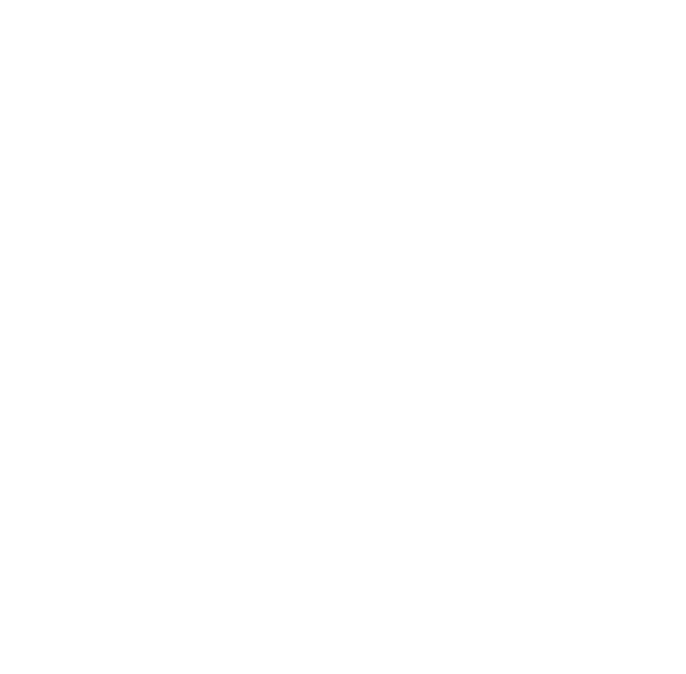
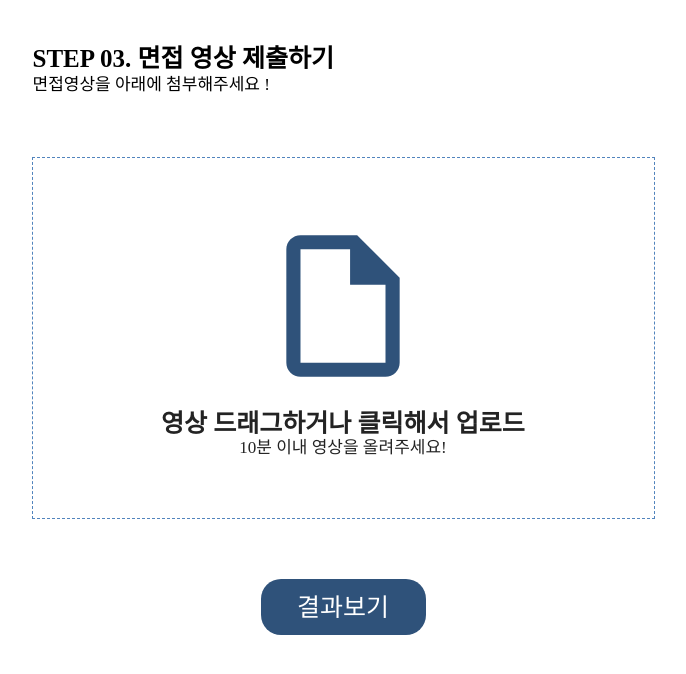
Before and after one commit to KimSetJeong/mju-capstone1-frontend, a React (Create React App) app: page /upload in a window 1280 px wide. Shown: the top 674 px of the page, without its empty margins (297-983 px from the left). Built offline with nearby package versions, Linux system fonts and the light colour scheme; a web font is replaced by a local one.

Commit message:
Feat: 업로드 페이지 구현

```diff
--- a/src/App.tsx
+++ b/src/App.tsx
@@ -1,7 +1,24 @@
-import React from 'react';
+import { BrowserRouter as Router, Routes, Route } from 'react-router-dom';
+import { ThemeProvider } from 'styled-components';
+import { theme } from './styles/theme';
+import { GlobalFont } from './styles/GlobalFont';
+import GlobalStyle from './styles/GlobalStyle';
+import Upload from './pages/Upload';
 
 function App() {
-  return <></>;
+  return (
+    <>
+      <ThemeProvider theme={theme}>
+        <GlobalFont />
+        <GlobalStyle />
+        <Router>
+          <Routes>
+            <Route path="/upload" element={<Upload />} />
+          </Routes>
+        </Router>
+      </ThemeProvider>
+    </>
+  );
 }
 
 export default App;
--- /dev/null
+++ b/src/pages/Upload.tsx
@@ -0,0 +1,180 @@
+import { useState } from 'react';
+import { styled } from 'styled-components';
+import { ReactComponent as FileIcon } from '../assets/images/FileIcon.svg';
+
+interface FileInfo {
+  name: string;
+  size: string;
+  type: string;
+}
+
+const Upload = () => {
+  const [isActive, setActive] = useState(false);
+  const [uploadedInfo, setUploadedInfo] = useState<FileInfo | null>(null);
+
+  const handleDragStart = () => setActive(true);
+  const handleDragEnd = () => setActive(false);
+
+  const handleDragOver = (event: React.DragEvent) => {
+    event.preventDefault();
+  };
+
+  const setFileInfo = (file: File) => {
+    const { name, size: byteSize, type } = file;
+    const size = (byteSize / (1024 * 1024)).toFixed(2) + 'mb';
+    setUploadedInfo({ name, size, type });
+  };
+
+  const handleDrop = (event: React.DragEvent) => {
+    event.preventDefault();
+    setActive(false);
+    const file = event.dataTransfer.files[0];
+    setFileInfo(file);
+  };
+
+  const handleUpload = (event: React.ChangeEvent<HTMLInputElement>) => {
+    const file = event.target.files?.[0];
+    if (file) {
+      setFileInfo(file);
+    }
+  };
+
+  return (
+    <Container>
+      <StepGuideWrapper>
+        <StepTitle>STEP 03. 면접 영상 제출하기</StepTitle>
+        <StepText>면접영상을 아래에 첨부해주세요 !</StepText>
+      </StepGuideWrapper>
+
+      <InputLabel
+        $isActive={isActive}
+        onDragEnter={handleDragStart}
+        onDragOver={handleDragOver}
+        onDragLeave={handleDragEnd}
+        onDrop={handleDrop}
+      >
+        <Input type="file" onChange={handleUpload} />
+        {uploadedInfo ? (
+          <FileInfoWrapper>
+            <FileInfoItem>
+              <InfoKey>파일명:</InfoKey>
+              <InfoValue>{uploadedInfo.name}</InfoValue>
+            </FileInfoItem>
+            <FileInfoItem>
+              <InfoKey>크기:</InfoKey>
+              <InfoValue>{uploadedInfo.size}</InfoValue>
+            </FileInfoItem>
+            <FileInfoItem>
+              <InfoKey>타입:</InfoKey>
+              <InfoValue>{uploadedInfo.type}</InfoValue>
+            </FileInfoItem>
+          </FileInfoWrapper>
+        ) : (
+          <>
+            <FileIcon />
+            <GuideTitle>영상 드래그하거나 클릭해서 업로드</GuideTitle>
+            <GuideText>10분 이내 영상을 올려주세요!</GuideText>
+          </>
+        )}
+      </InputLabel>
+      <NextBtn>결과보기</NextBtn>
+    </Container>
+  );
+};
+
+export default Upload;
+
+const Container = styled.div`
+  display: flex;
+  flex-direction: column;
+  align-items: center;
+  justify-content: center;
+  padding: 46px 0;
+`;
+
+const StepGuideWrapper = styled.div`
+  width: 621px;
+  display: flex;
+  flex-direction: column;
+  gap: 5px;
+  margin-bottom: 64px;
+`;
+
+const StepTitle = styled.p`
+  font-size: 25px;
+  font-weight: 900;
+`;
+
+const StepText = styled.p`
+  font-size: 17px;
+  font-weight: 500;
+`;
+
+const InputLabel = styled.label<{ $isActive?: boolean }>`
+  width: 621px;
+  height: 360px;
+  border: 1px dashed ${({ theme }) => theme.color.BLUE500};
+  border-color: ${({ $isActive, theme }) =>
+    $isActive ? theme.color.BLUE700 : theme.color.BLUE500};
+  background-color: ${({ $isActive }) =>
+    $isActive ? 'rgba(0, 0, 0, 0.05)' : 'transparent'};
+  display: flex;
+  flex-direction: column;
+  align-items: center;
+  justify-content: center;
+  transition: all 0.2s ease-in-out;
+  cursor: pointer;
+`;
+
+const Input = styled.input`
+  display: none;
+`;
+
+const GuideTitle = styled.p`
+  font-weight: 800;
+  font-size: 25px;
+  color: ${({ theme }) => theme.color.BLACK};
+  margin-top: 20px;
+`;
+
+const GuideText = styled.p`
+  font-size: 17px;
+  font-weight: 400;
+  color: ${({ theme }) => theme.color.BLACK};
+  margin-top: 3px;
+`;
+
+const FileInfoWrapper = styled.div`
+  display: flex;
+  flex-direction: column;
+  gap: 10px;
+  width: 80%;
+`;
+
+const FileInfoItem = styled.div`
+  display: flex;
+  align-items: center;
+  gap: 10px;
+`;
+
+const InfoKey = styled.span`
+  font-weight: 600;
+  color: ${({ theme }) => theme.color.BLACK};
+  min-width: 60px;
+`;
+
+const InfoValue = styled.span`
+  color: ${({ theme }) => theme.color.BLACK};
+`;
+
+const NextBtn = styled.button`
+  width: 165px;
+  height: 56px;
+  border-radius: 20px;
+  background-color: ${({ theme }) => theme.color.BLUE700};
+  color: ${({ theme }) => theme.color.WHITE};
+  font-size: 25px;
+  font-weight: 500;
+  text-align: center;
+  margin-top: 60px;
+`;
```
Also changed, not shown: src/assets/images/FileIcon.svg (added).
